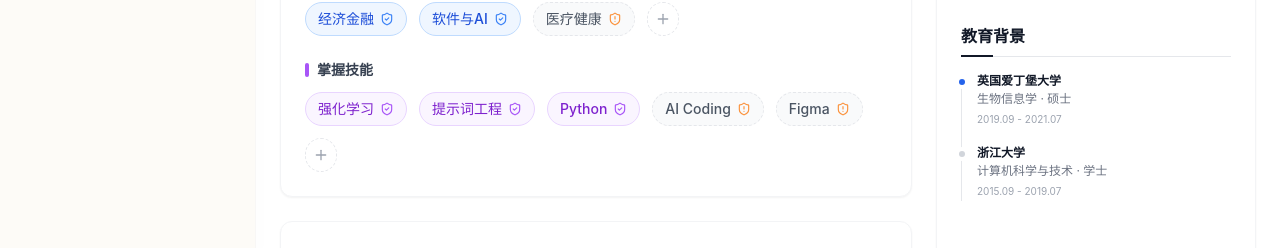
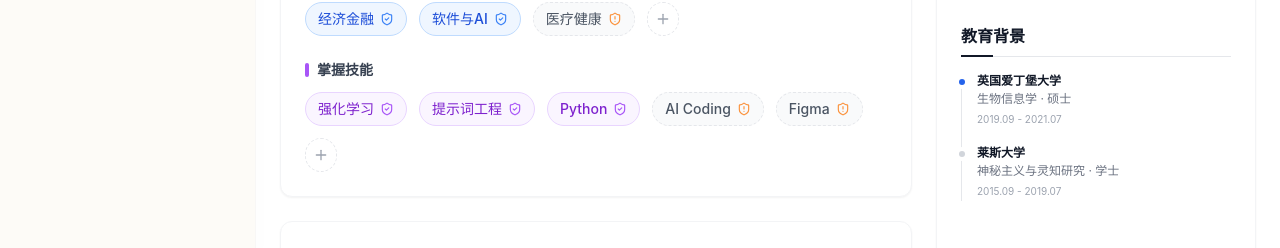
Before and after one commit to Kejin-LI/AI-Workspace, a React (Vite) app: page /expert/profile in a window 1280 px wide. Shown: the part 527-775 px from the top of the page. Built offline with nearby package versions, Linux system fonts and the light colour scheme; sample sign-in values are in the browser's storage.

Commit message:
修复另一个硬编码的教育背景，改为使用educationList动态渲染

```diff
--- a/src/pages/UserProfile.tsx
+++ b/src/pages/UserProfile.tsx
@@ -1247,18 +1247,17 @@ export function UserProfile() {
             </div>
             <div className="space-y-4 relative">
               <div className="absolute left-0 top-2 bottom-0 w-px bg-gray-200"></div>
-              <div className="relative pl-4">
-                <div className="absolute -left-[2.5px] top-1.5 w-1.5 h-1.5 rounded-full bg-blue-600 ring-4 ring-white"></div>
-                <h4 className="font-bold text-gray-900 text-xs">英国爱丁堡大学</h4>
-                <p className="text-xs text-gray-500 mt-0.5">生物信息学 · 硕士</p>
-                <p className="text-[10px] text-gray-400 mt-0.5">2019.09 - 2021.07</p>
-              </div>
-              <div className="relative pl-4">
-                <div className="absolute -left-[2.5px] top-1.5 w-1.5 h-1.5 rounded-full bg-gray-300 ring-4 ring-white"></div>
-                <h4 className="font-bold text-gray-900 text-xs">浙江大学</h4>
-                <p className="text-xs text-gray-500 mt-0.5">计算机科学与技术 · 学士</p>
-                <p className="text-[10px] text-gray-400 mt-0.5">2015.09 - 2019.07</p>
-              </div>
+              {educationList.map((edu, index) => (
+                <div key={edu.id} className="relative pl-4">
+                  <div className={cn(
+                    "absolute -left-[2.5px] top-1.5 w-1.5 h-1.5 rounded-full ring-4 ring-white",
+                    index === 0 ? "bg-blue-600" : "bg-gray-300"
+                  )}></div>
+                  <h4 className="font-bold text-gray-900 text-xs">{edu.school}</h4>
+                  <p className="text-xs text-gray-500 mt-0.5">{edu.major} · {edu.degree}</p>
+                  <p className="text-[10px] text-gray-400 mt-0.5">{edu.start} - {edu.end}</p>
+                </div>
+              ))}
             </div>
           </div>
         </div>
```
